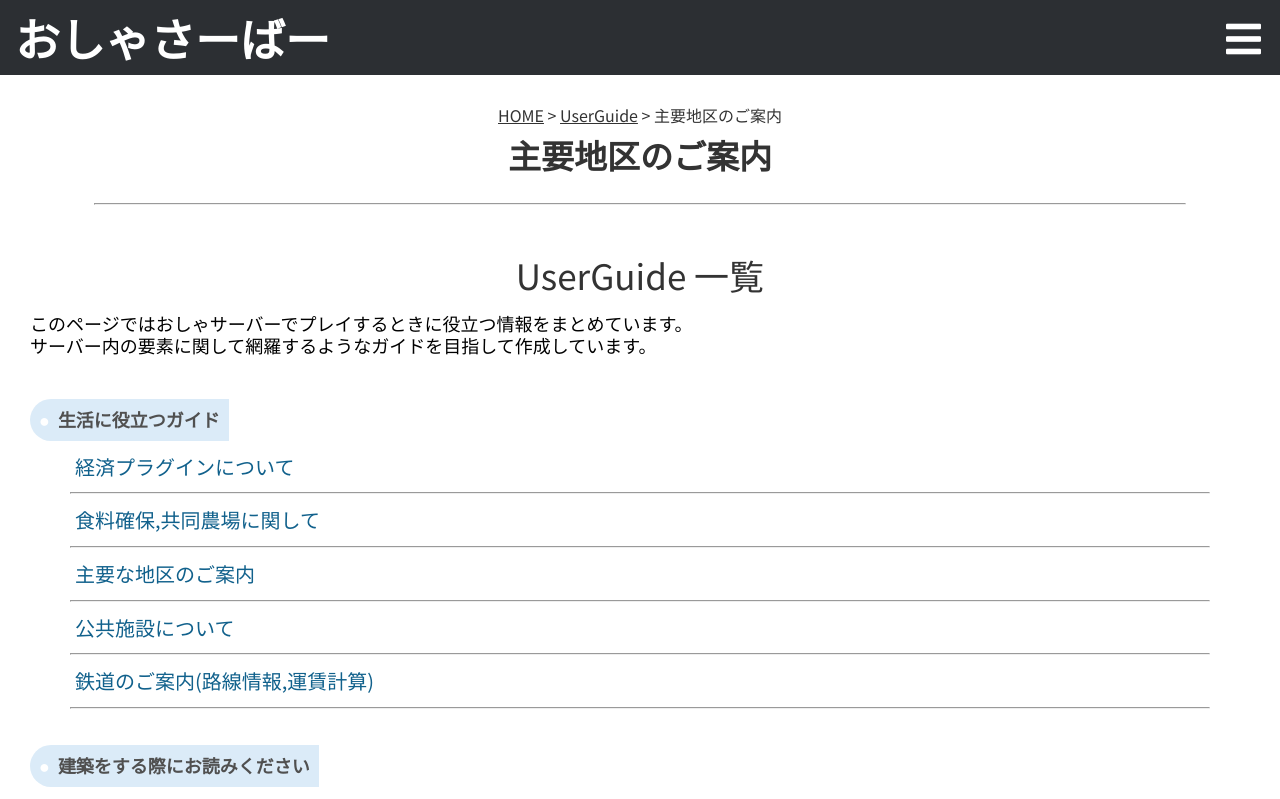
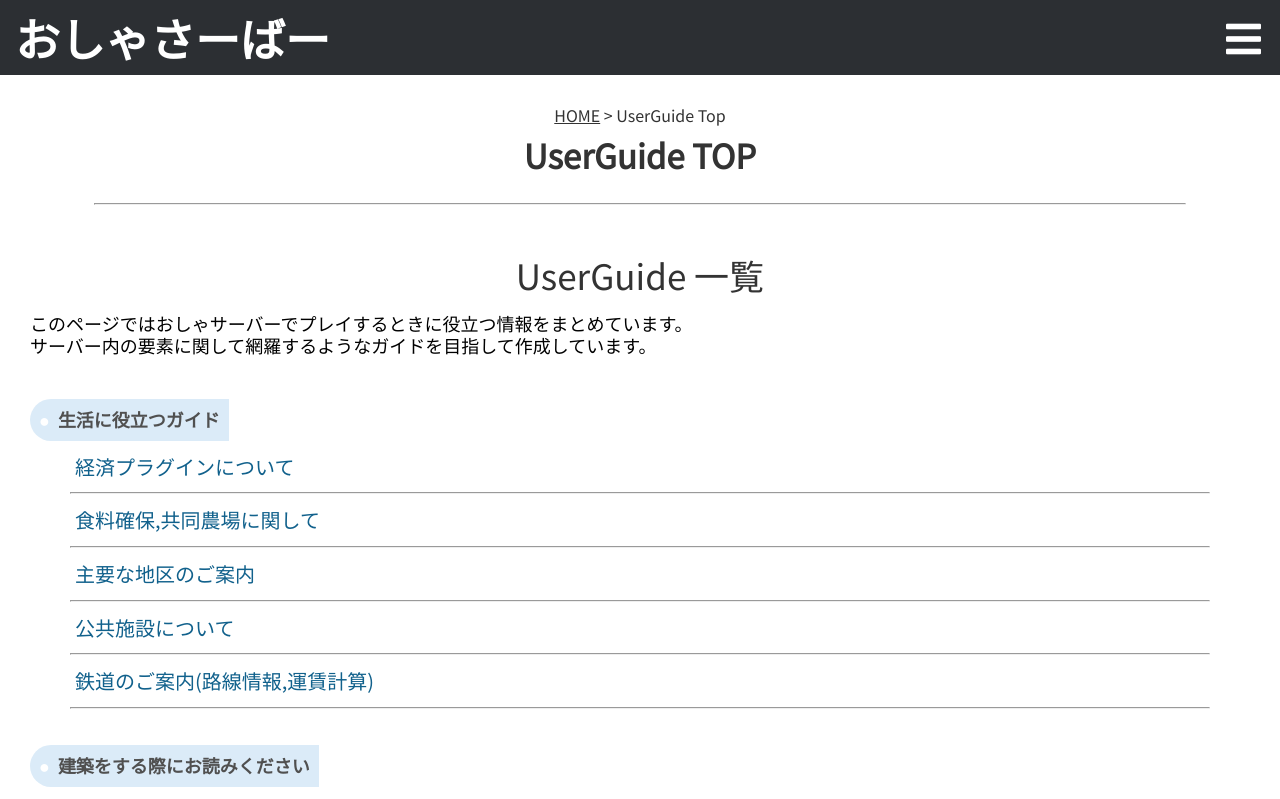
Before and after one commit to mits1103/osyaserver-hp, a plain HTML site: page guide/index.html in a window 1280 px wide. Shown: the top 799 px of the page. Drawn offline with Linux system fonts and the light colour scheme.

Commit message:
[fix]変更忘れを発見
何度もすみません

```diff
--- a/guide/index.html
+++ b/guide/index.html
@@ -65,10 +65,10 @@
   <br>
   <br>
   <div class="title">
-  <a href="../../">HOME</a> > <a href="../">UserGuide</a> > 主要地区のご案内
+  <a href="../../">HOME</a> > UserGuide Top
   <br>
   <br>
-  <h1>主要地区のご案内</h1>
+  <h1>UserGuide TOP</h1>
   <br>
   <hr>
   </div>
```
